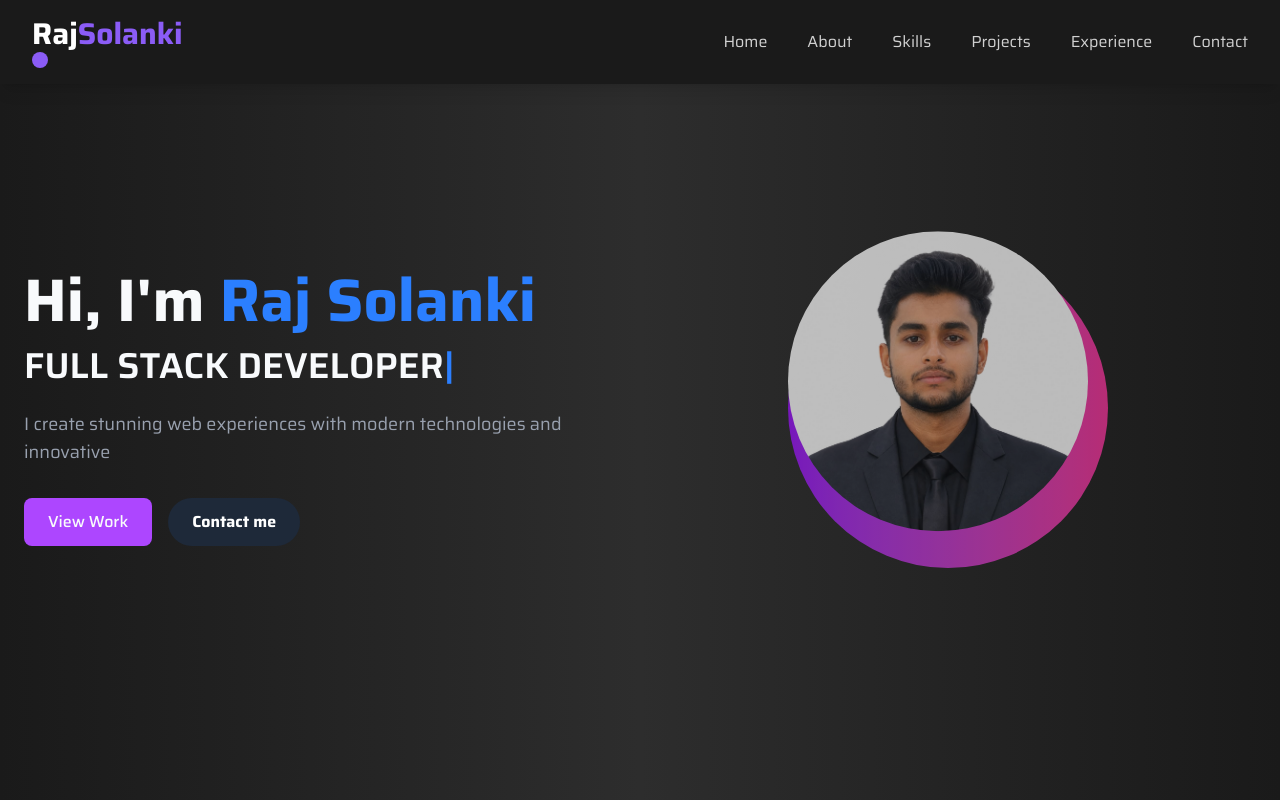
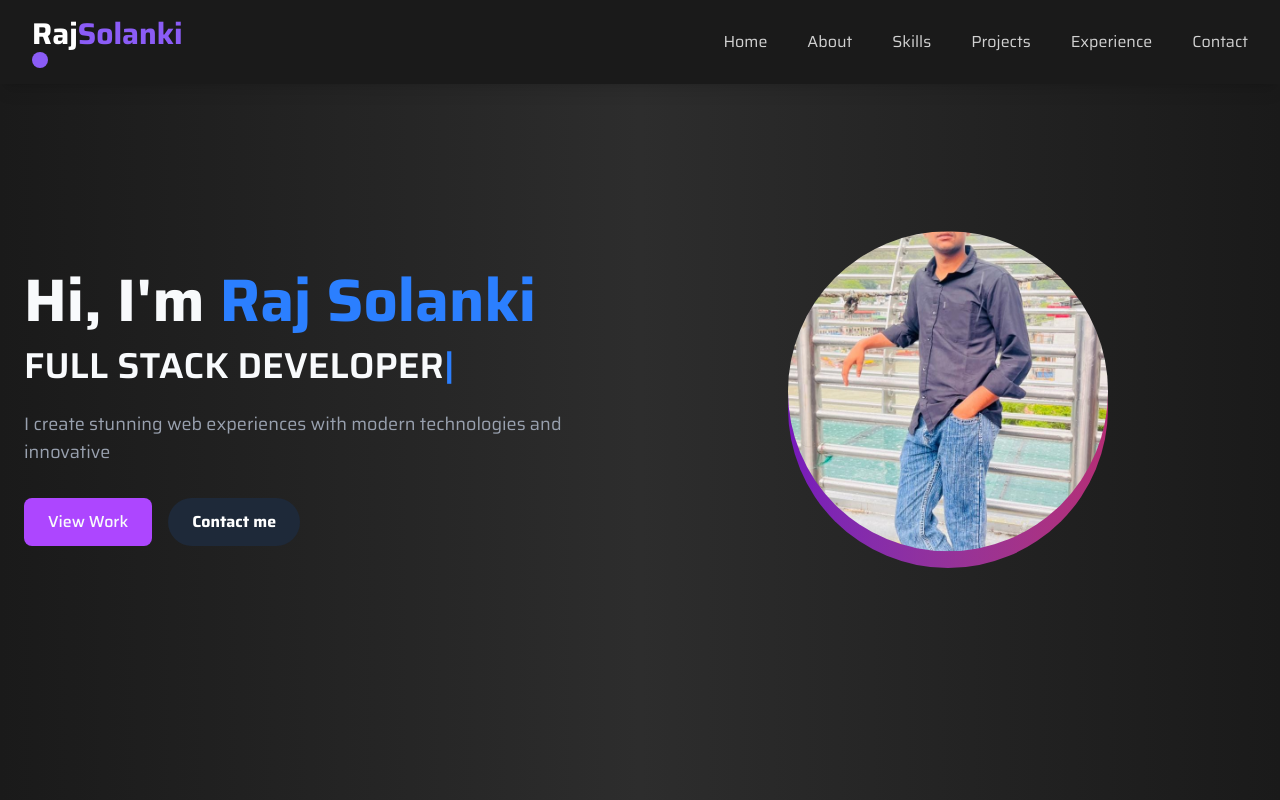
Before and after one commit to rajthakur90789-lgtm/MYportfolio, a React (Vite) app: page / in a window 1280 px wide. Shown: the top 800 px of the page. Built offline with nearby package versions, Linux system fonts and the light colour scheme.

Commit message:
fix profile image

```diff
--- a/src/components/Hero.jsx
+++ b/src/components/Hero.jsx
@@ -1,8 +1,8 @@
 import React, { useEffect, useState } from 'react'
 import { motion } from 'framer-motion'
+import profileImage from '../assets/assets/rajprofile.jpeg'
 
 const Hero = () => {
-
   const text = "FULL STACK DEVELOPER"
   const [displayText, setDisplayText] = useState("")
 
@@ -28,39 +28,38 @@ const Hero = () => {
       transition={{ duration: 0.5, ease: "easeOut" }}
       viewport={{ once: true }}
       id="home"
-      className='min-h-screen flex items-center pt-20 pb-16 bg-gradient-to-r from-[#1a1a1a] via-[#2d2d2d] to-[#1a1a1a]'
+      className="min-h-screen flex items-center pt-20 pb-16 bg-gradient-to-r from-[#1a1a1a] via-[#2d2d2d] to-[#1a1a1a]"
     >
+      <div className="container mx-auto px-6 flex flex-col md:flex-row items-center justify-between">
 
-      <div className='container mx-auto px-6 flex flex-col md:flex-row items-center justify-between'>
+        {/* Left side content */}
+        <div className="md:w-1/2 mb-10 md:mb-0">
 
-        {/* left side content */}
-        <div className='md:w-1/2 mb-10 md:mb-0'>
-
-          <h1 className='text-4xl md:text-6xl font-bold mb-4'>
-            Hi, I'm <span className='text-blue-500'>Raj Solanki</span>
+          <h1 className="text-4xl md:text-6xl font-bold mb-4">
+            Hi, I'm <span className="text-blue-500">Raj Solanki</span>
           </h1>
 
-          <h2 className='text-2xl md:text-4xl font-semibold mb-6'>
+          <h2 className="text-2xl md:text-4xl font-semibold mb-6">
             {displayText}
-            <span className='text-blue-500'>|</span>
+            <span className="text-blue-500">|</span>
           </h2>
 
-          <p className='text-lg text-gray-400 mb-8'>
+          <p className="text-lg text-gray-400 mb-8">
             I create stunning web experiences with modern technologies and innovative
           </p>
 
-          <div className='flex space-x-4'>
+          <div className="flex space-x-4">
 
             <a
-              href="#Project"
-              className='px-6 py-3 bg-purple-500 rounded-lg font-medium hover:bg-purple-700 transition duration-300'
+              href="#projects"
+              className="px-6 py-3 bg-purple-500 rounded-lg font-medium hover:bg-purple-700 transition duration-300"
             >
               View Work
             </a>
 
             <a
-              href="#Contact"
-              className='px-6 py-3 bg-gray-800 hover:bg-gray-600 text-white font-bold rounded-full transition duration-300'
+              href="#contact"
+              className="px-6 py-3 bg-gray-800 hover:bg-gray-600 text-white font-bold rounded-full transition duration-300"
             >
               Contact me
             </a>
@@ -69,12 +68,12 @@ const Hero = () => {
 
         </div>
 
-        {/* right side image */}
-        <div className='md:w-1/2 flex justify-center'>
+        {/* Right side image */}
+        <div className="md:w-1/2 flex justify-center">
 
-          <div className='relative w-64 h-64 md:w-80 md:h-80'>
+          <div className="relative w-64 h-64 md:w-80 md:h-80">
 
-            <div className='absolute inset-0 rounded-full bg-gradient-to-r from-purple-600 to-pink-500 opacity-70'>
+            <div className="absolute inset-0 rounded-full bg-gradient-to-r from-purple-600 to-pink-500 opacity-70"></div>
 
             <motion.img
               animate={{ y: [0, -20, 0] }}
@@ -84,9 +83,9 @@ const Hero = () => {
                 repeatType: "loop",
                 ease: "easeInOut",
               }}
-                className='relative rounded-full w-65 h-65 md:w-75 md:h-75 object-cover z-10'
-                src='/src/assets/assets/Linkprofile.jpeg'
-                alt='profile'
+              className="relative rounded-full w-64 h-64 md:w-80 md:h-80 object-cover z-10"
+              src={profileImage}
+              alt="Raj Solanki profile"
             />
 
           </div>
@@ -94,9 +93,6 @@ const Hero = () => {
         </div>
 
       </div>
-
-      </div>
-
     </motion.div>
   )
 }
```
Lines whose indentation alone changed are shown as unchanged.
